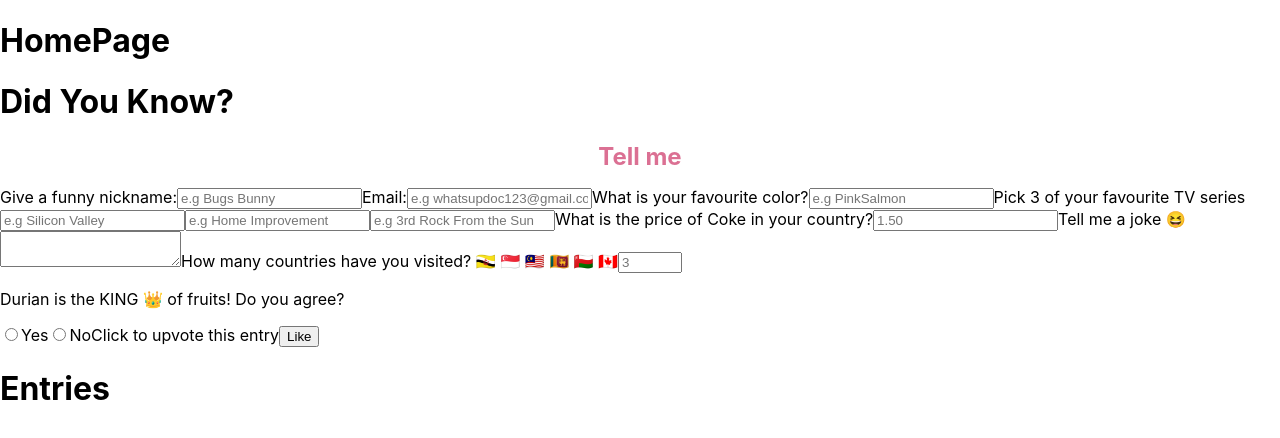
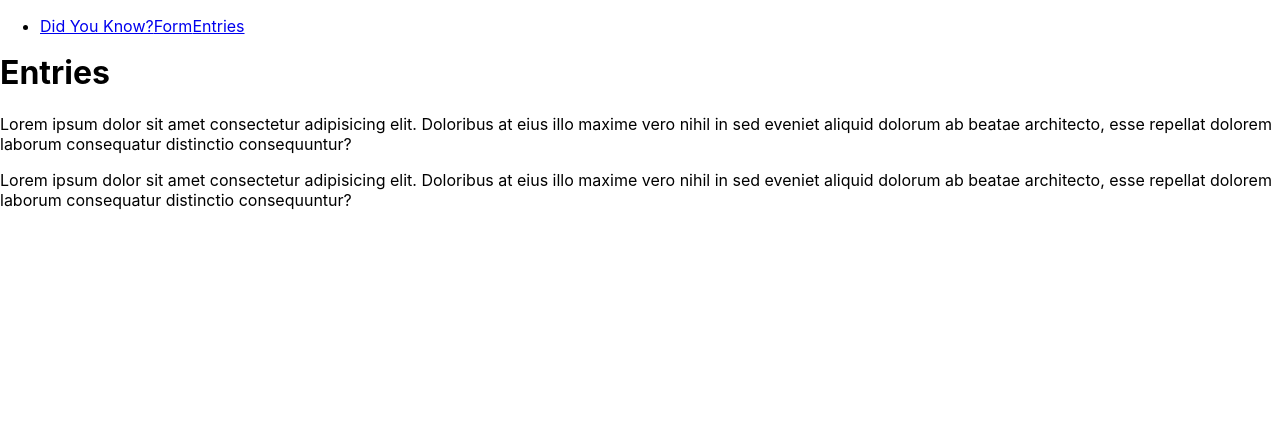
Before and after one commit to Paddlepop25/mern-robots, a React (Create React App) app in the folder frontend/: page /entries in a window 1280 px wide. Shown: the top 438 px of the page. Built offline with nearby package versions, Linux system fonts and the light colour scheme.

Commit message:
added routing and navbar

```diff
--- /dev/null
+++ b/frontend/src/App.styles.tsx
@@ -0,0 +1,7 @@
+import styled from 'styled-components';
+
+export const PageBody = styled.div`
+  // background: green;
+  position: fixed;
+  top: 2rem;
+`;
--- a/frontend/src/App.tsx
+++ b/frontend/src/App.tsx
@@ -1,11 +1,24 @@
 import React from 'react';
-import { BrowserRouter as Router } from 'react-router-dom';
+import { BrowserRouter as Router, Route, Switch } from 'react-router-dom';
+import Form from './components/Form/Form';
+import Navbar from './components/Navbar/Navbar';
+import Entries from './components/Pages/Entries';
 import HomePage from './components/Pages/HomePage';
+import PageNotFound from './components/Pages/PageNotFound';
+import { PageBody } from './App.styles';
 
 function App() {
   return (
     <Router>
-      <HomePage />
+      <Navbar />
+      <PageBody>
+        <Switch>
+          <Route path='/' component={HomePage} exact />
+          <Route path='/form' component={Form} />
+          <Route path='/entries' component={Entries} />
+          <Route component={PageNotFound} />
+        </Switch>
+      </PageBody>
     </Router>
   );
 }
--- a/frontend/src/components/Entries/Entries.tsx
+++ /dev/null
@@ -1,7 +0,0 @@
-import React from 'react';
-
-const Entries = () => {
-  return <h1>Entries</h1>;
-};
-
-export default Entries;
--- a/frontend/src/components/Form/Form.tsx
+++ b/frontend/src/components/Form/Form.tsx
@@ -1,5 +1,5 @@
 import React from 'react';
-import { Title } from './Form.style';
+import { Title } from './Form.styles';
 
 const Form = () => {
   return (
--- /dev/null
+++ b/frontend/src/components/Navbar/Navbar.styles.tsx
@@ -0,0 +1,9 @@
+import styled from 'styled-components';
+
+export const NavbarStyled = styled.div`
+  height: 4rem;
+  width: 100vw;
+  position: fixed;
+  top: 0;
+  // background: red;
+`;
--- /dev/null
+++ b/frontend/src/components/Navbar/Navbar.tsx
@@ -0,0 +1,21 @@
+import React from 'react';
+import { Link } from 'react-router-dom';
+import { NavbarStyled } from './Navbar.styles';
+
+const Navbar = () => {
+  return (
+    <>
+      <NavbarStyled>
+        <ul>
+          <li>
+            <Link to='/'>Did You Know?</Link>
+            <Link to='/form'>Form</Link>
+            <Link to='/entries'>Entries</Link>
+          </li>
+        </ul>
+      </NavbarStyled>
+    </>
+  );
+};
+
+export default Navbar;
--- /dev/null
+++ b/frontend/src/components/Pages/Entries.tsx
@@ -0,0 +1,23 @@
+import React from 'react';
+
+const Entries = () => {
+  return (
+    <>
+      <h1>Entries</h1>
+      <p>
+        Lorem ipsum dolor sit amet consectetur adipisicing elit. Doloribus at
+        eius illo maxime vero nihil in sed eveniet aliquid dolorum ab beatae
+        architecto, esse repellat dolorem laborum consequatur distinctio
+        consequuntur?
+      </p>
+      <p>
+        Lorem ipsum dolor sit amet consectetur adipisicing elit. Doloribus at
+        eius illo maxime vero nihil in sed eveniet aliquid dolorum ab beatae
+        architecto, esse repellat dolorem laborum consequatur distinctio
+        consequuntur?
+      </p>
+    </>
+  );
+};
+
+export default Entries;
--- a/frontend/src/components/Pages/HomePage.tsx
+++ b/frontend/src/components/Pages/HomePage.tsx
@@ -1,15 +1,9 @@
 import React from 'react';
-import DidYouKnow from '../DidYouKnow/DidYouKnow';
-import Entries from '../Entries/Entries';
-import Form from '../Form/Form';
 
 const HomePage = () => {
   return (
     <>
       <h1>HomePage</h1>
-      <DidYouKnow />
-      <Form />
-      <Entries />
     </>
   );
 };
--- /dev/null
+++ b/frontend/src/components/Pages/PageNotFound.tsx
@@ -0,0 +1,7 @@
+import React from 'react';
+
+const PageNotFound = () => {
+  return <h1>Page not found 💁‍♂️</h1>;
+};
+
+export default PageNotFound;
```
Also changed, not shown: frontend/src/App.css (deleted, +0 -38 lines), frontend/src/components/Form/Form.styles.tsx (renamed from frontend/src/components/Form/Form.style.tsx).
